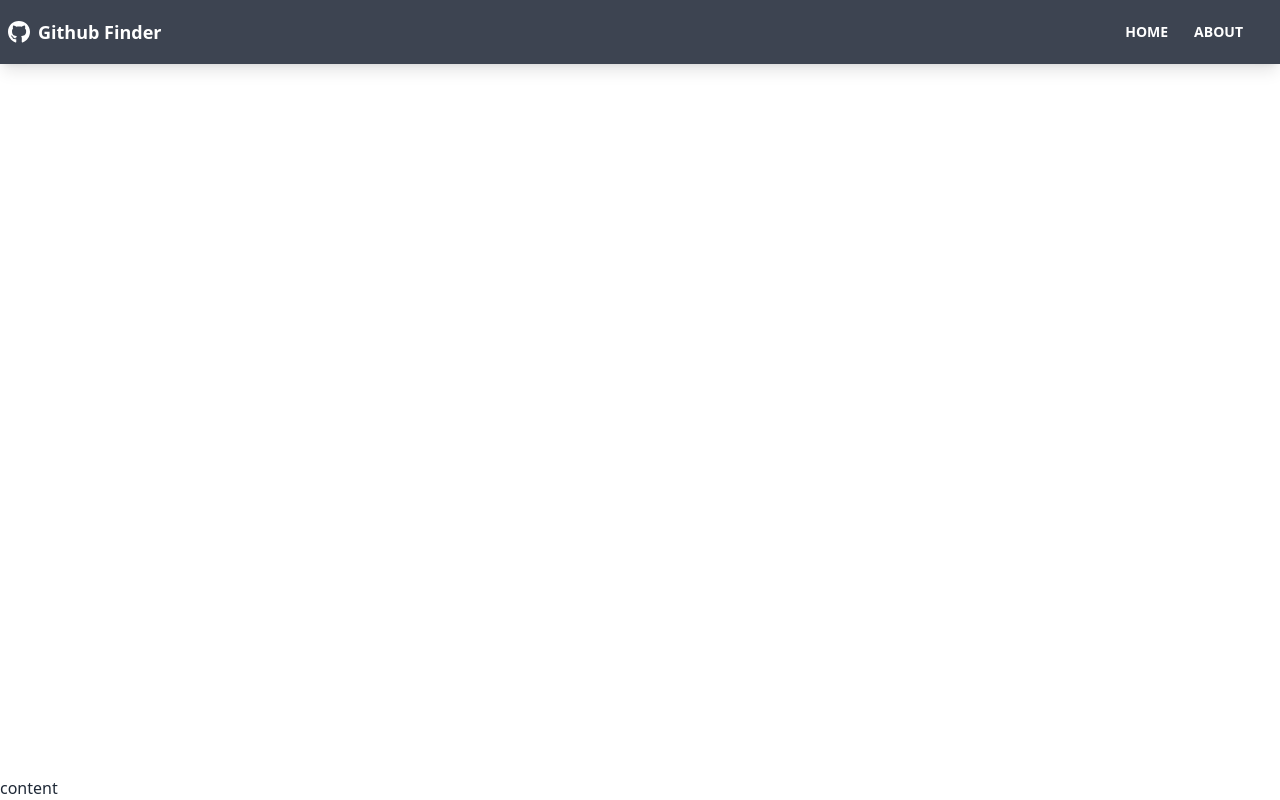
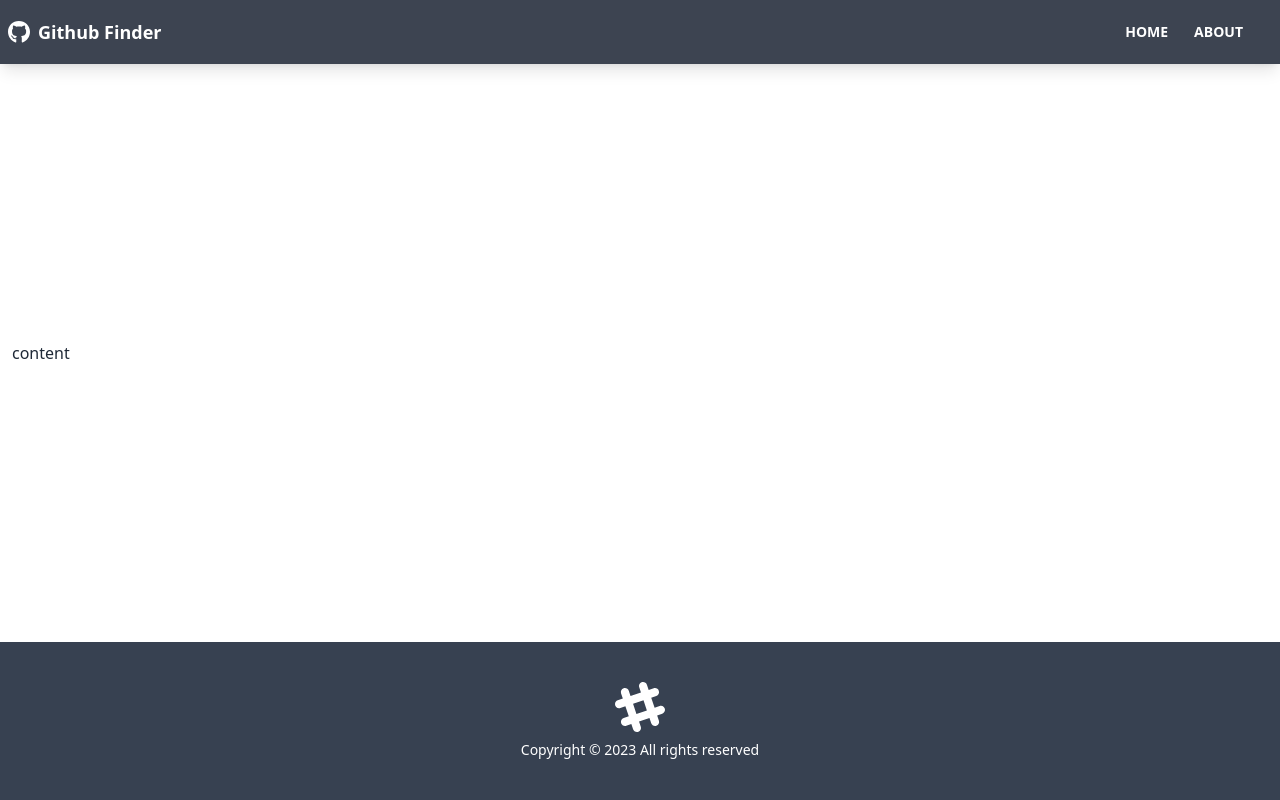
Before and after one commit to Nathan-Mulugeta/Github-finder, a React (Create React App) app: page / in a window 1280 px wide. Built offline with nearby package versions, Linux system fonts and the light colour scheme.

Commit message:
added the footer and finished up with the layout

```diff
--- a/src/App.js
+++ b/src/App.js
@@ -1,12 +1,14 @@
 import { BrowserRouter as Router, Route } from "react-router-dom";
 import Navbar from "./components/layout/Navbar";
+import Footer from "./components/layout/Footer";
 
 function App() {
   return (
     <Router>
       <div className="flex flex-col justify-between h-screen">
         <Navbar />
-        <main>content</main>
+        <main className="container mx-auto px-3 pb-12">content</main>
+        <Footer />
       </div>
     </Router>
   );
--- /dev/null
+++ b/src/components/layout/Footer.jsx
@@ -0,0 +1,23 @@
+function Footer() {
+  const footerYear = new Date().getFullYear();
+  return (
+    <footer className="footer p-10 bg-gray-700 text-primary-content footer-center">
+      <div>
+        <svg
+          width="50"
+          height="50"
+          viewBox="0 0 24 24"
+          xmlns="http://www.w3.org/2000/svg"
+          fillRule="evenodd"
+          clipRule="evenodd"
+          className="inline-block fill-current"
+        >
+          <path d="M22.672 15.226l-2.432.811.841 2.515c.33 1.019-.209 2.127-1.23 2.456-1.15.325-2.148-.321-2.463-1.226l-.84-2.518-5.013 1.677.84 2.517c.391 1.203-.434 2.542-1.831 2.542-.88 0-1.601-.564-1.86-1.314l-.842-2.516-2.431.809c-1.135.328-2.145-.317-2.463-1.229-.329-1.018.211-2.127 1.231-2.456l2.432-.809-1.621-4.823-2.432.808c-1.355.384-2.558-.59-2.558-1.839 0-.817.509-1.582 1.327-1.846l2.433-.809-.842-2.515c-.33-1.02.211-2.129 1.232-2.458 1.02-.329 2.13.209 2.461 1.229l.842 2.515 5.011-1.677-.839-2.517c-.403-1.238.484-2.553 1.843-2.553.819 0 1.585.509 1.85 1.326l.841 2.517 2.431-.81c1.02-.33 2.131.211 2.461 1.229.332 1.018-.21 2.126-1.23 2.456l-2.433.809 1.622 4.823 2.433-.809c1.242-.401 2.557.484 2.557 1.838 0 .819-.51 1.583-1.328 1.847m-8.992-6.428l-5.01 1.675 1.619 4.828 5.011-1.674-1.62-4.829z"></path>
+        </svg>
+        <p>Copyright &copy; {footerYear} All rights reserved</p>
+      </div>
+    </footer>
+  );
+}
+
+export default Footer;
```
